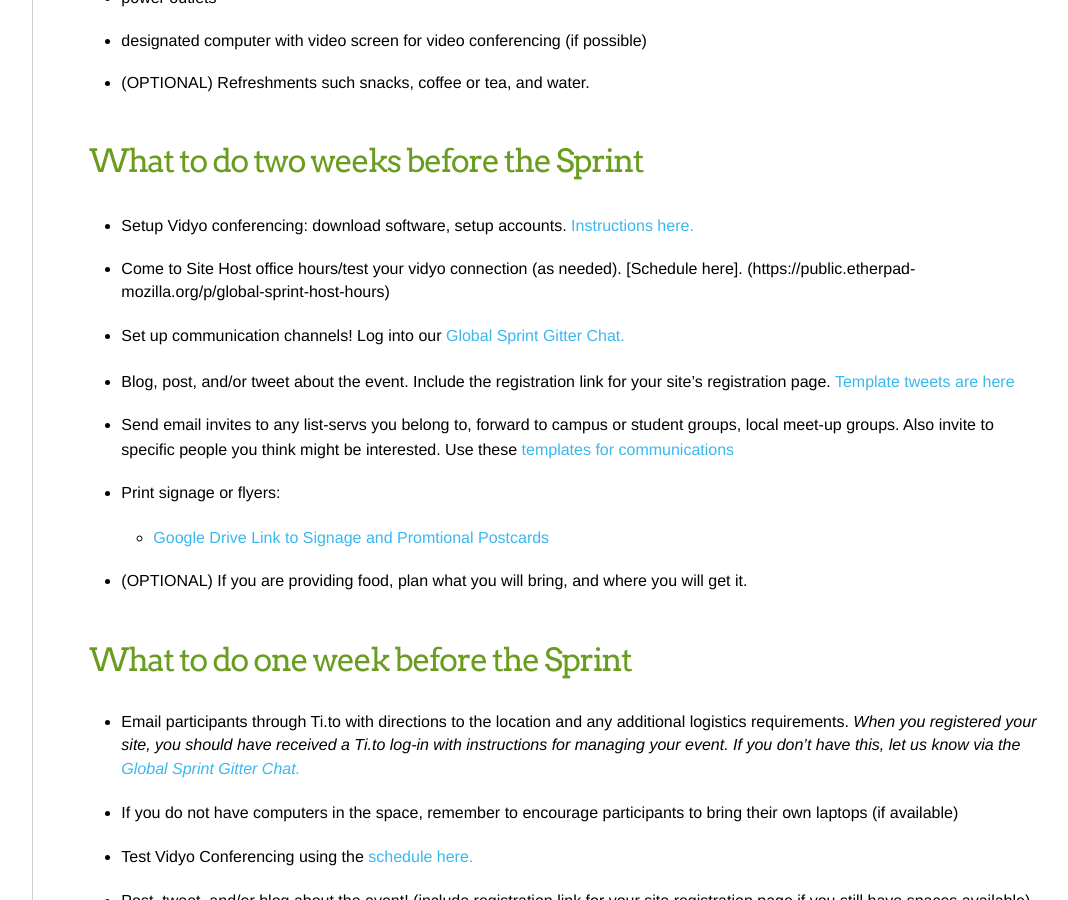
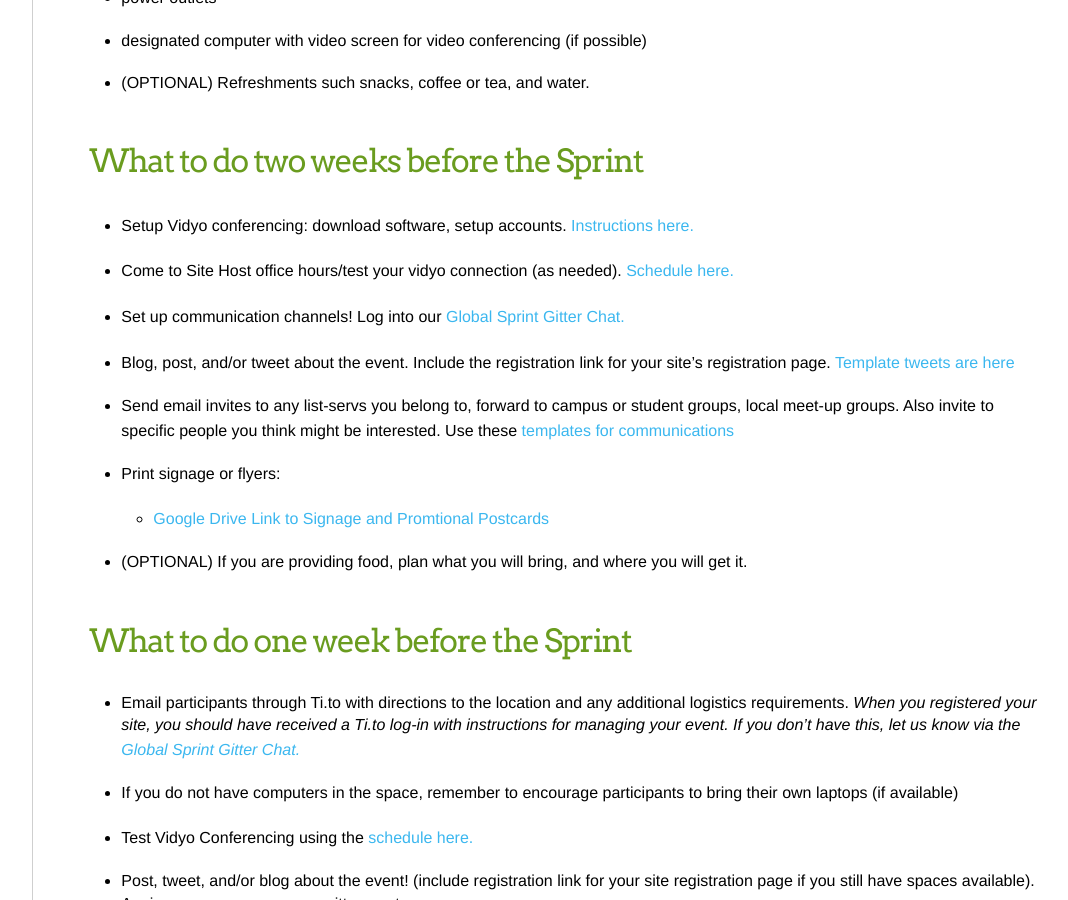
Before and after one commit to mozilla/global-sprint, a Jekyll site: the page built from _articles/site-hosts-guide/checklist.md, in a window 1280 px wide and 900 px high, scrolled down 369 px. Shown: the whole window, without its empty margins (180-1248 px from the left). Built offline with Jekyll 4.4.1, drawn with Linux system fonts in a browser that asks for light colours; comment, search, counter and statistics services are not loaded.

Commit message:
Update checklist.md

```diff
--- a/_articles/site-hosts-guide/checklist.md
+++ b/_articles/site-hosts-guide/checklist.md
@@ -17,7 +17,7 @@ The space must have ...
 ### What to do two weeks before the Sprint
 
 * Setup Vidyo conferencing:  download software, setup accounts. [Instructions here.](https://public.etherpad-mozilla.org/p/globalsprint-webconferencing)
-* Come to Site Host office hours/test your vidyo connection (as needed). [Schedule here]. (https://public.etherpad-mozilla.org/p/global-sprint-host-hours)
+* Come to Site Host office hours/test your vidyo connection (as needed). [Schedule here.](https://public.etherpad-mozilla.org/p/global-sprint-host-hours)
 * Set up communication channels! Log into our [Global Sprint Gitter Chat.](https://gitter.im/mozilla/global-sprint)
 * Blog, post, and/or tweet about the event. Include the registration link for your site's registration page. [Template tweets are here](https://public.etherpad-mozilla.org/p/site-host-templates)
 * Send email invites to any list-servs you belong to, forward to campus or student groups, local meet-up groups. Also invite to specific people you think might be interested.  Use these [templates for communications](https://public.etherpad-mozilla.org/p/site-host-templates)
```
